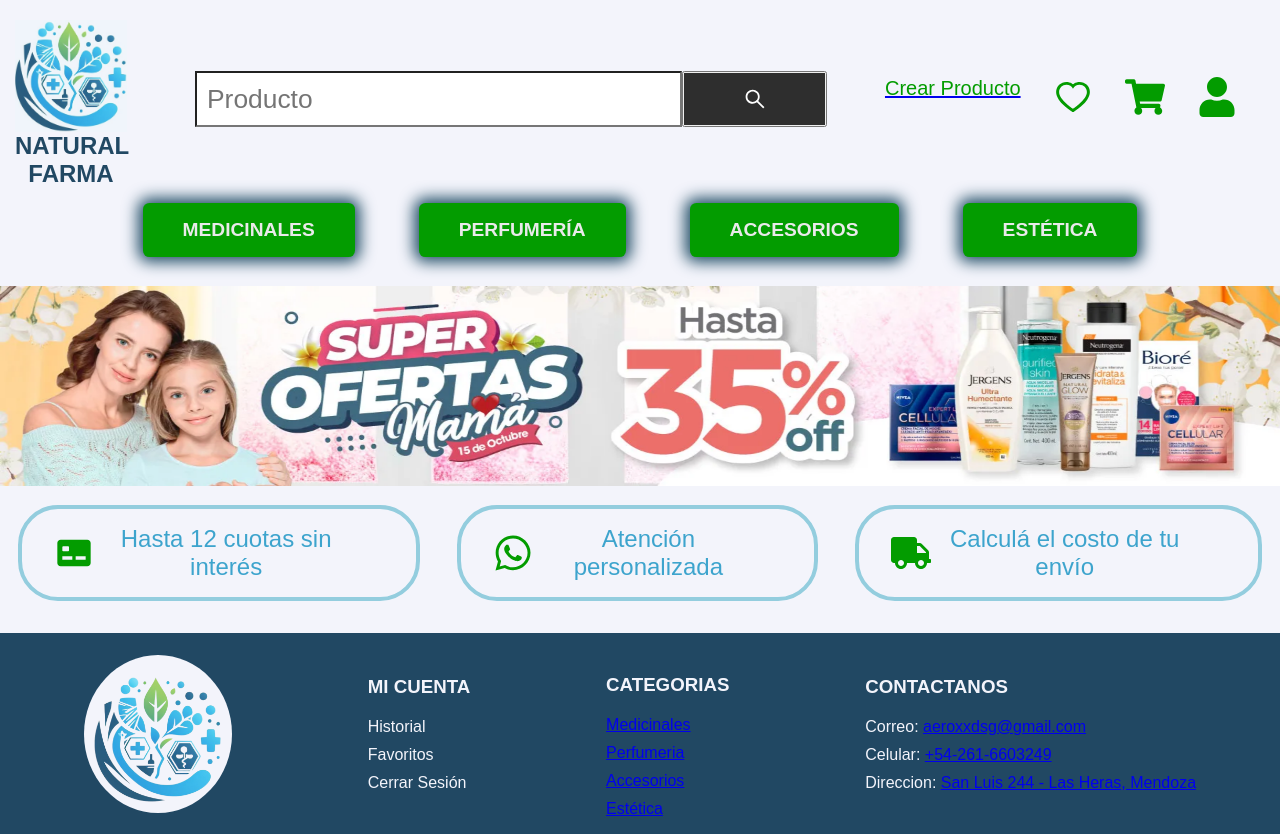
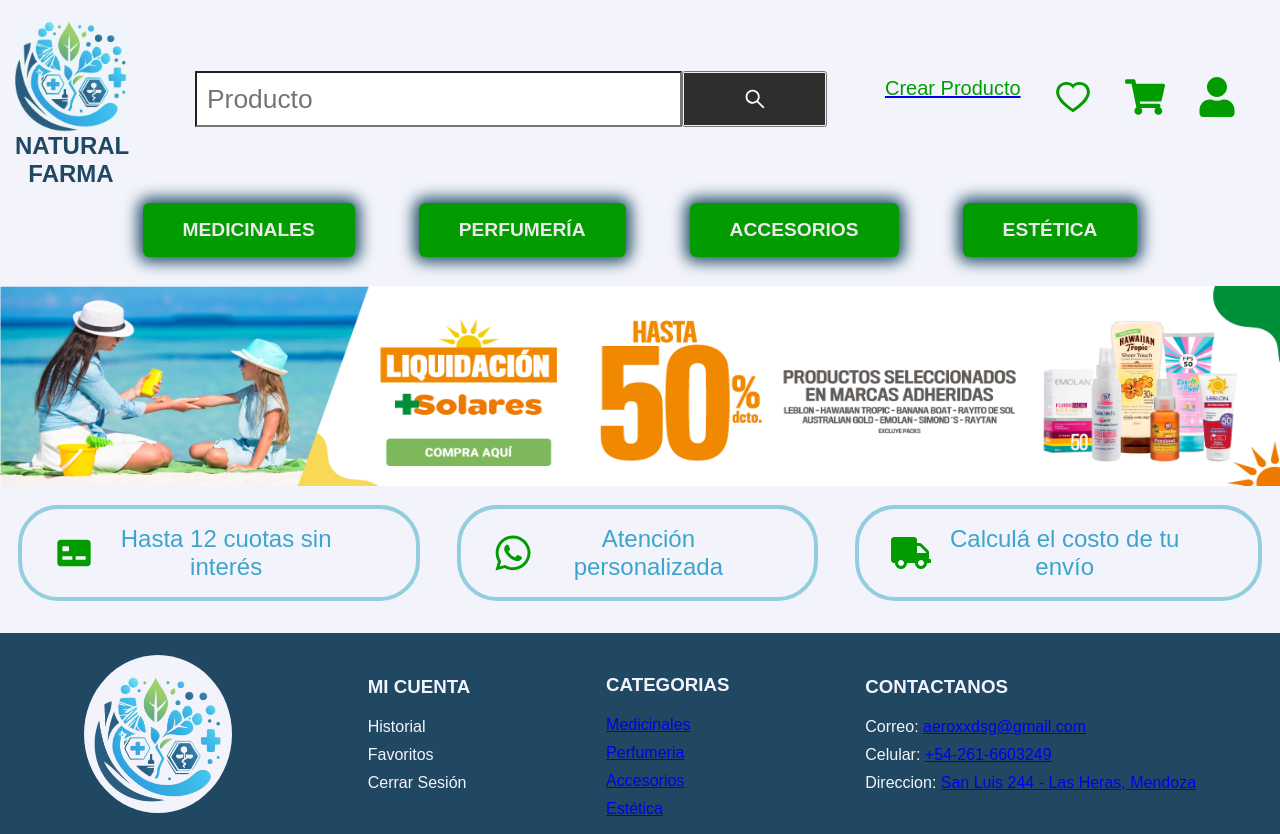
Before and after one commit to FabianCordobes/naturalFarma, a React (Vite) app in the folder Client/: page / in a window 1280 px wide. Built offline with nearby package versions, Linux system fonts and the light colour scheme; a web font is replaced by a local one.

Commit message:
Slide arreglado, automatico solo con useEffect y useState

```diff
--- a/Client/src/views/Home/Home.jsx
+++ b/Client/src/views/Home/Home.jsx
@@ -1,14 +1,10 @@
-import { useState, useEffect } from 'react';
+import React, { useState, useEffect } from 'react';
 import style from './Home.module.css';
-import Swiper from 'swiper';
-import 'swiper/swiper-bundle.css';
 import img1 from '../../assets/oferta1.webp';
 import img2 from '../../assets/oferta2.webp';
 import { FaTruck, FaWhatsapp } from 'react-icons/fa';
 import { BiSolidCreditCardFront } from 'react-icons/bi';
 import { Link } from 'react-router-dom';
-
-//
 
 const subcategorias = {
   Medicinales: ['Subcat1', 'Subcat2', 'Subcat3'],
@@ -19,9 +15,12 @@
 
 export default function Home() {
   const [activeCategory, setActiveCategory] = useState(null);
+  const [currentIndex, setCurrentIndex] = useState(0);
+
   const handleCategoryHover = (category) => {
     setActiveCategory(category);
   };
+
   const handleCategoryLeave = () => {
     setActiveCategory(null);
   };
@@ -34,17 +33,13 @@
   ];
 
   useEffect(() => {
-		const swiper = new Swiper('.swiper-container', {
-			slidesPerView: 1, // Show only one slide per view
-			loop: true,
-			// autoplay: {
-				// delay: 3000, // Change slide every 3 seconds
-			// },
-			pagination: {
-				el: '.swiper-pagination',
-				clickable: true,
-			},
-		});
+    const interval = setInterval(() => {
+      setCurrentIndex((prevIndex) => (prevIndex === 0 ? 1 : 0));
+    }, 5000);
+
+    return () => {
+      clearInterval(interval);
+    };
   }, []);
 
   return (
@@ -71,26 +66,16 @@
           ))}
         </div>
       </div>
-
       <div className={style.slider}>
-				<div className="swiper-container">
-					<div className="swiper-wrapper">
-						<div className="swiper-slide">
-							<img
-								src={img1}
-								alt="Oferta 1"
-								width={'100%'}
-							/>
+        <div className="slideshow">
+          <div className="slideshowSlider">
+            <div className="slide" style={{ display: currentIndex === 0 ? 'block' : 'none' }}>
+              <img src={img1} alt="Oferta 1" width="100%" />
             </div>
-						<div className="swiper-slide">
-							<img
-								src={img2}
-								alt="Oferta 2"
-								width={'100%'}
-							/>
+            <div className="slide" style={{ display: currentIndex === 1 ? 'block' : 'none' }}>
+              <img src={img2} alt="Oferta 2" width="100%" />
             </div>
           </div>
-					<div className="swiper-pagination"></div>
         </div>
       </div>
       <ul className={style.servicios}>
--- a/Client/src/views/Home/Home.module.css
+++ b/Client/src/views/Home/Home.module.css
@@ -32,15 +32,6 @@
 	justify-content: center;
 	font-family: 'Open Sans', sans-serif;
 }
-
-.slider {
-	width: 100%;
-
-	/* align-self: center; */
-	overflow-x: hidden;
-
-}
-
 
 .imagenOferta {
 	width: 100%;
@@ -155,8 +146,37 @@
 	font-size: 40px;
 }
 
+/* Slideshow */
+.slideshow {
+	margin: 0 auto;
+	overflow: hidden;
+	max-width: 500px;
+  }
 
+  .slideshowSlider {
+	display: flex;
+	transition: ease 1000ms;
+  }
 
-.swiper-slide:not(.swiper-slide-active) {
-	display: none;
- }
+  .slide {
+	flex: 0 0 100%;
+	border-radius: 40px;
+  }
+
+  .slideshowDots {
+	text-align: center;
+  }
+
+  .slideshowDot {
+	display: inline-block;
+	height: 20px;
+	width: 20px;
+	border-radius: 50%;
+	cursor: pointer;
+	margin: 15px 7px 0px;
+	background-color: #c4c4c4;
+  }
+
+  .slideshowDot.active {
+	background-color: #6a0dad;
+  }
```
Lines whose indentation alone changed are shown as unchanged.
